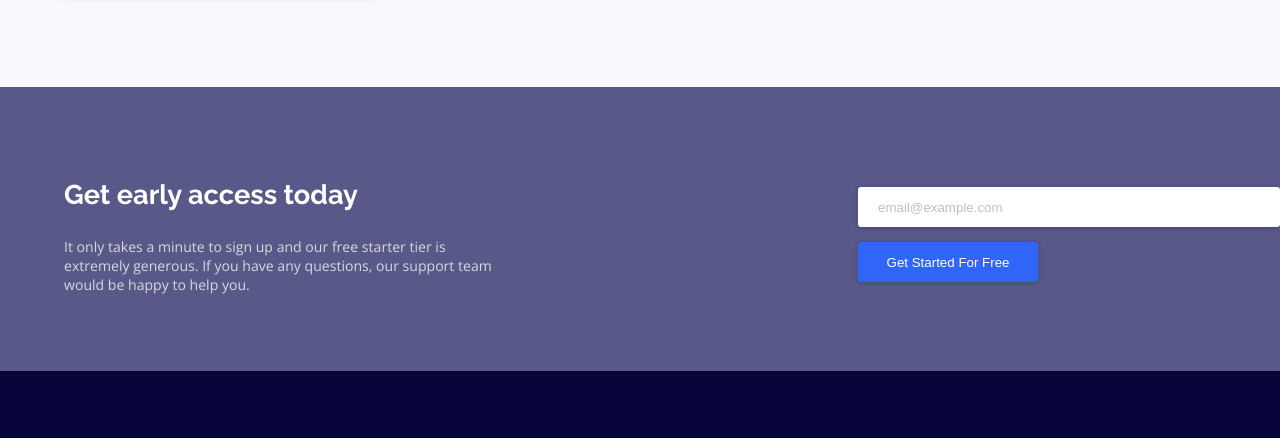
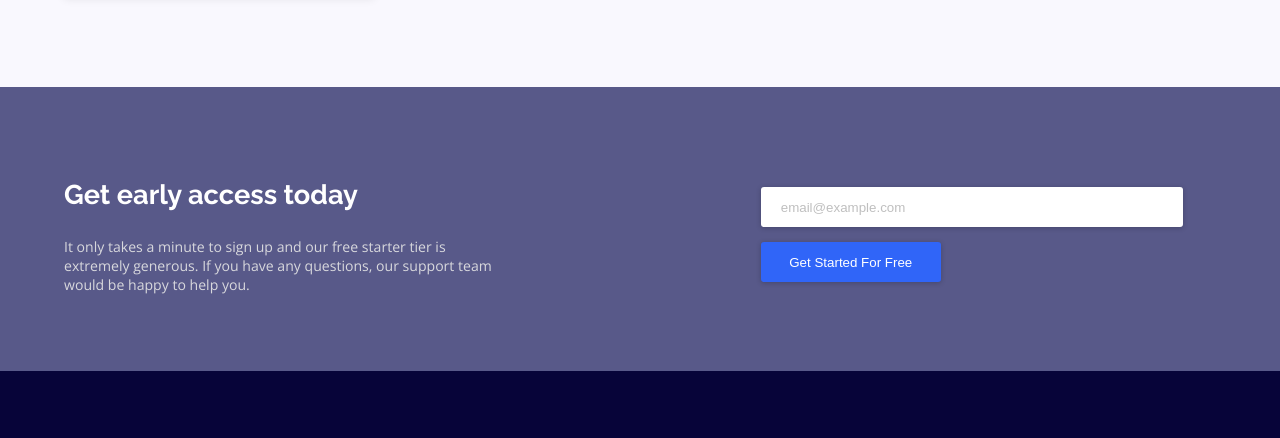
Before and after one commit to adedotunalausa/fylo-landing-page-with-two-column, a plain HTML site: page index.html in a window 1280 px wide. Shown: the part 1347-1785 px from the top of the page. Drawn offline with nearby package versions, Linux system fonts and the light colour scheme.

Commit message:
Completed Desktop View
Added about 8% margin to the call to action in the third section.

```diff
--- a/css/styles.css
+++ b/css/styles.css
@@ -219,7 +219,7 @@ body {
 }
 
 .call-to-action {
-  margin: 3% 0 0 20%;
+  margin: 3% 8% 0 0;
 }
 
 .get-started-for-free-input {
```
Also changed, not shown: index.html (+2 -8 lines).
